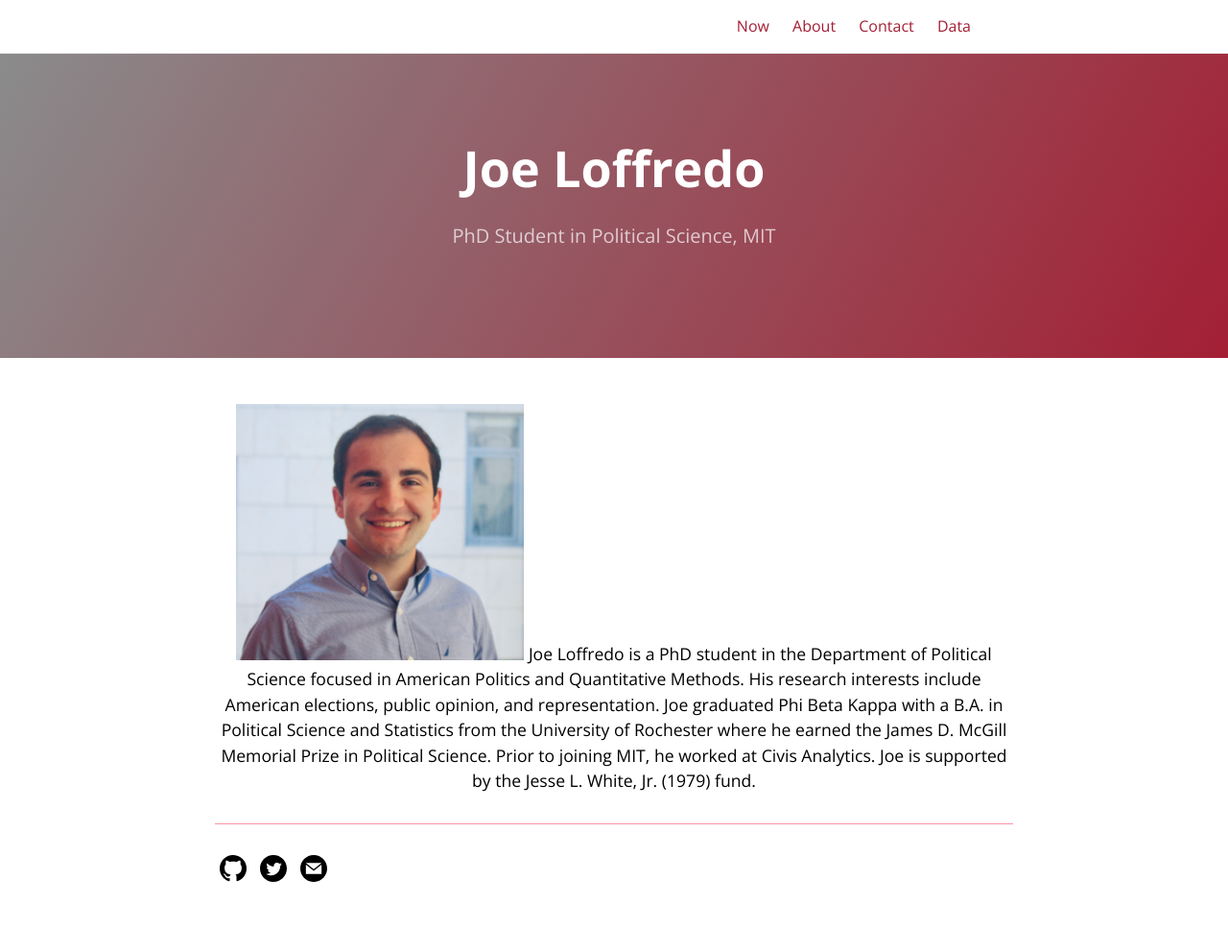
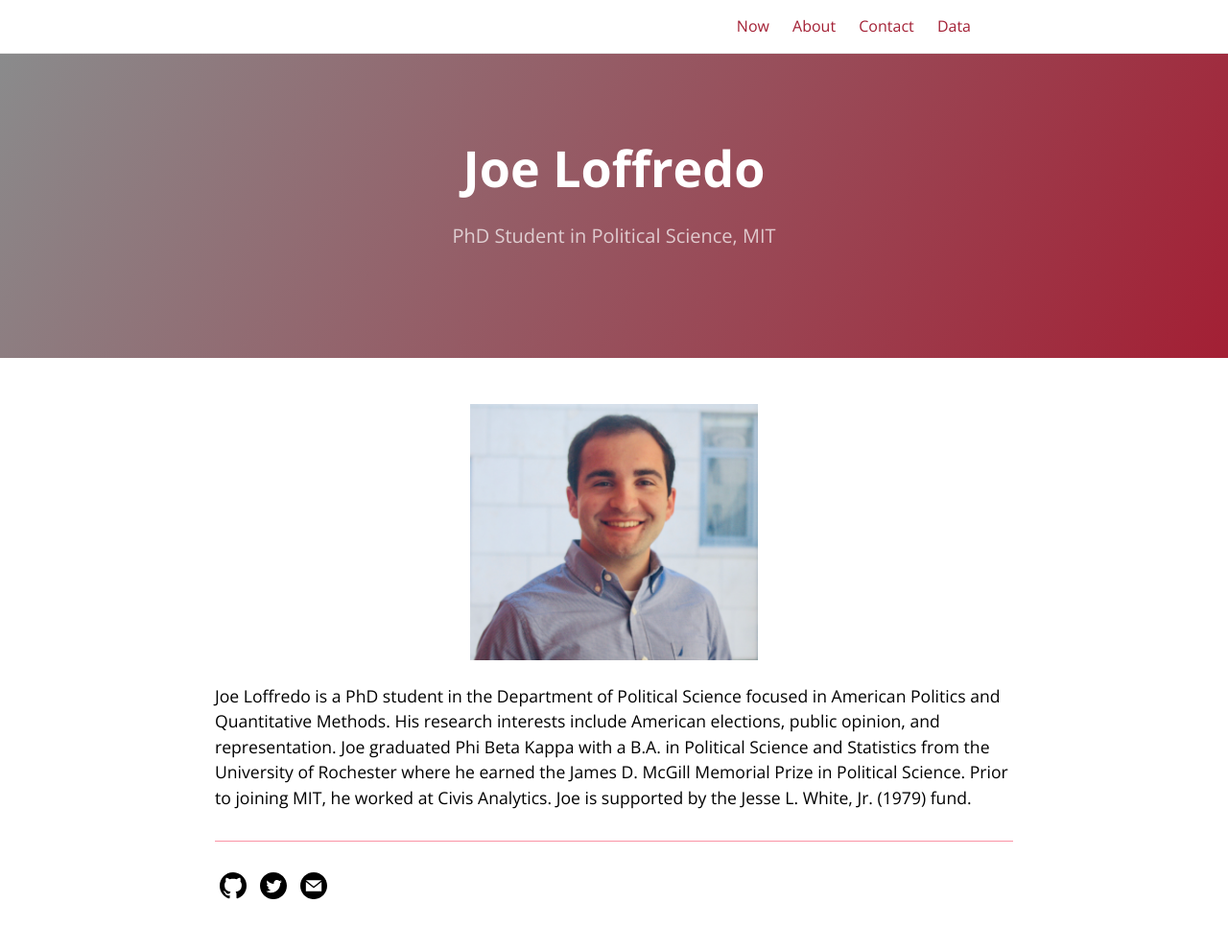
Before and after one commit to jloffredo2/jloffredo2.github.io, a Jekyll site: the page built from index.md, in a window 1280 px wide. Shown: the whole page at 96% size. Built offline with Jekyll 4.4.1, drawn with Linux system fonts in a browser that asks for light colours.

Commit message:
Update index.md

```diff
--- a/index.md
+++ b/index.md
@@ -7,6 +7,6 @@
 #
 layout: home
 ---
-<div style="text-align: center;"><img src="Joseph loffredo.JPG" alt="" width="300"/>
+<div style="text-align: center;"><img src="Joseph loffredo.JPG" alt="" width="300"/></div>
 
 Joe Loffredo is a PhD student in the Department of Political Science focused in American Politics and Quantitative Methods. His research interests include American elections, public opinion, and representation. Joe graduated Phi Beta Kappa with a B.A. in Political Science and Statistics from the University of Rochester where he earned the James D. McGill Memorial Prize in Political Science. Prior to joining MIT, he worked at Civis Analytics. Joe is supported by the Jesse L. White, Jr. (1979) fund.
```
